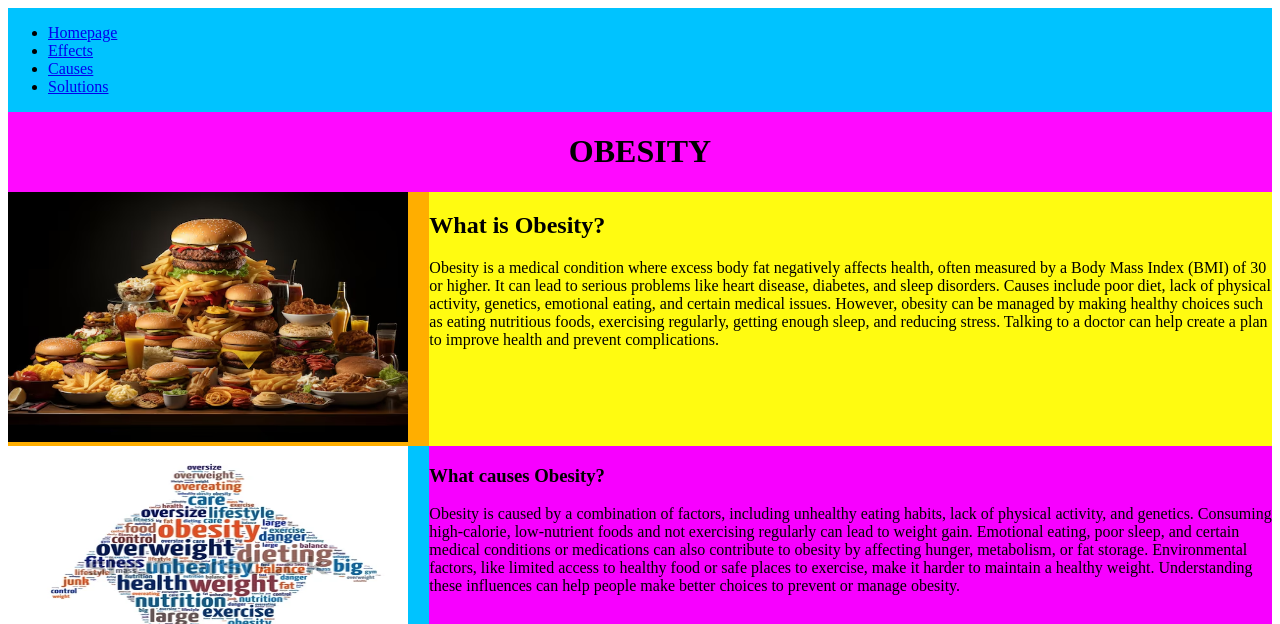
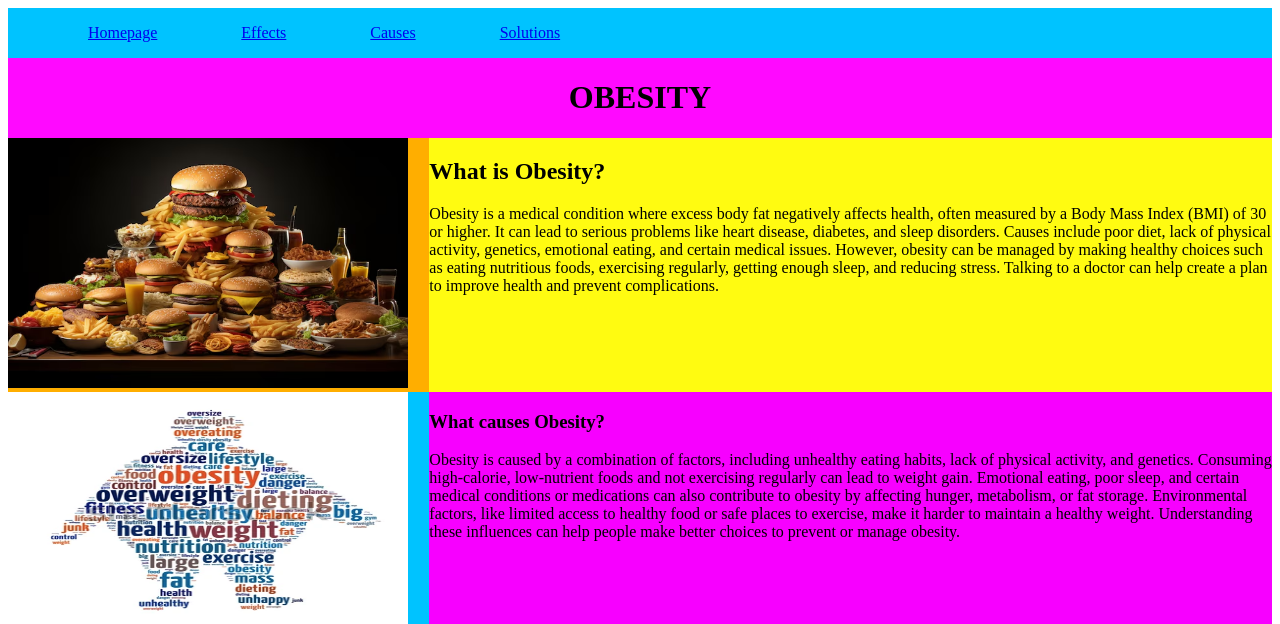
Before and after one commit to Tukiafeaki/obesity-website-final, a plain HTML site: page index.html in a window 1280 px wide. Shown: the top 624 px of the page. Drawn offline with Linux system fonts and the light colour scheme.

Commit message:
navbar 2

```diff
--- a/main.css
+++ b/main.css
@@ -17,6 +17,20 @@
     grid-area: navbar;
     background-color: rgb(0, 195, 255);
 }
+
+.navbar ul {
+  list-style-type: none;
+}
+
+.navbar li {
+    display: inline;
+    padding: 20px;
+}
+
+.navbar a {
+    padding: 20px;
+}
+
 
 .heading_1 {
     grid-area: heading_1;
```
